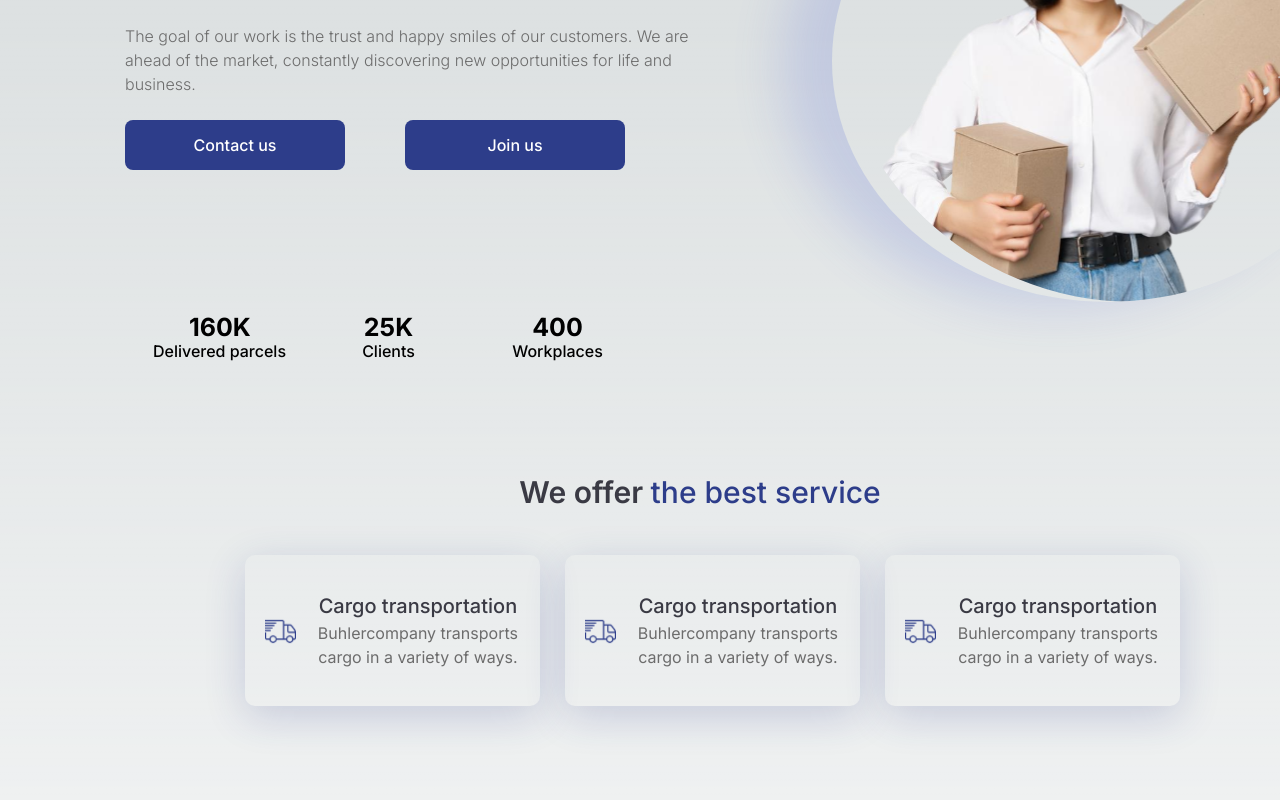
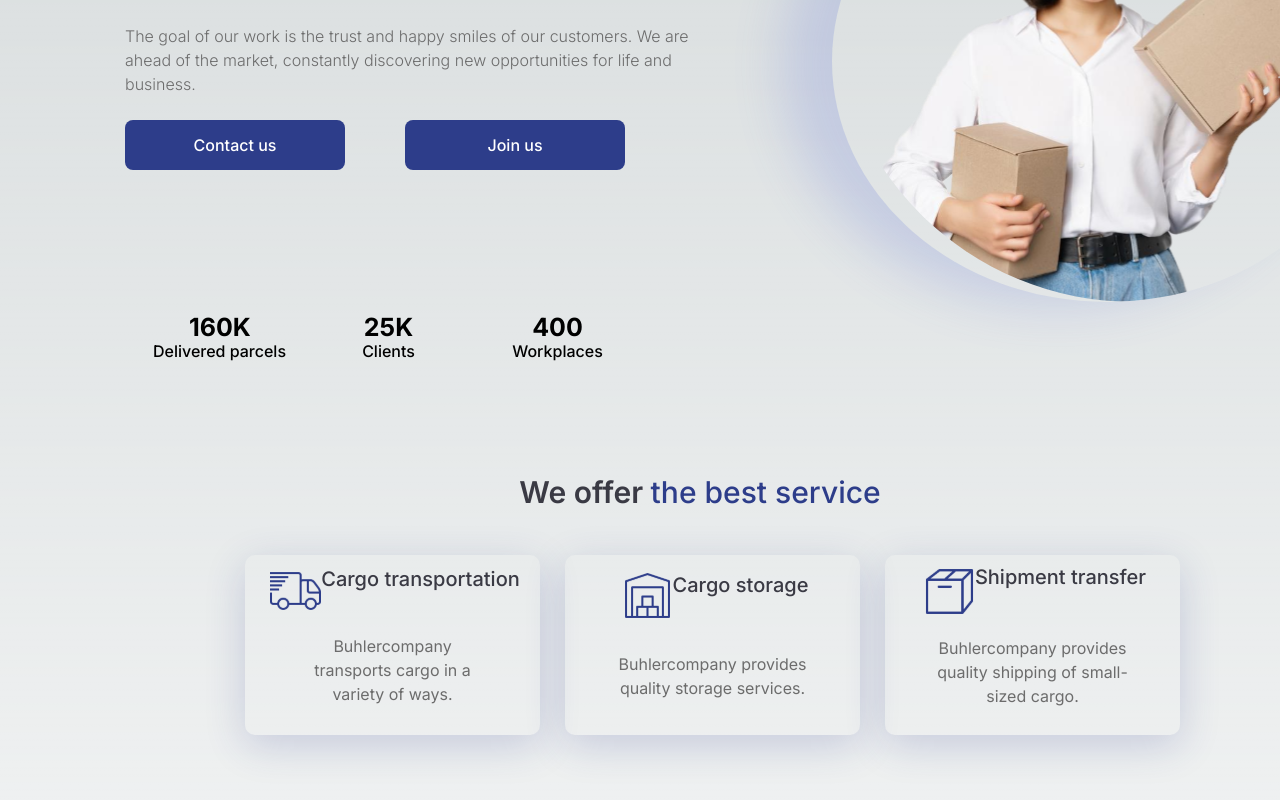
Before and after one commit to maximlitvinov/simple-next-app, a Next.js app: page / in a window 1280 px wide. Shown: the part 286-1086 px from the top of the page. Built offline with nearby package versions, Linux system fonts and the light colour scheme.

Commit message:
finished best service component, but not stylized it

```diff
--- a/app/src/components/best-service/BestService.tsx
+++ b/app/src/components/best-service/BestService.tsx
@@ -3,7 +3,29 @@ import React from "react";
 import style from "./BestService.module.css";
 import Card from "./Card";
 
+import delivery__icon from "../../../assets/icons/delivery.svg";
+import stock__icon from "../../../assets/icons/stock.svg";
+import package__icon from "../../../assets/icons/package.svg";
+
 function BestService() {
+  const cardObj: { title: string; text: string; img: unknown }[] = [
+    {
+      title: "Cargo transportation",
+      text: "Buhlercompany transports cargo in a variety of ways.",
+      img: delivery__icon,
+    },
+    {
+      title: "Cargo storage",
+      text: "Buhlercompany provides quality storage services.",
+      img: stock__icon,
+    },
+    {
+      title: "Shipment transfer",
+      text: "Buhlercompany provides quality shipping of small-sized cargo.",
+      img: package__icon,
+    },
+  ];
+
   return (
     <div className={style.container}>
       <div className={style.wrapper}>
@@ -11,9 +33,9 @@ function BestService() {
           We offer <span>the best service</span>
         </h3>
         <div className={style.card__container}>
-          <Card />
-          <Card />
-          <Card />
+          {cardObj.map((el) => (
+            <Card key={el.title} title={el.title} text={el.text} img={el.img} />
+          ))}
         </div>
       </div>
     </div>
--- a/app/src/components/best-service/Card.module.css
+++ b/app/src/components/best-service/Card.module.css
@@ -2,8 +2,10 @@
   margin-top: 40px;
   margin-left: 25px;
   width: 400px;
-  height: 151px;
+  height: 180px;
+  padding-bottom: 20px;
   display: flex;
+  flex-direction: column;
   justify-content: space-around;
   align-items: center;
   box-shadow: 0px 10px 40px 0px #2d3d8a33;
@@ -11,13 +13,17 @@
 }
 
 .card__img {
-  margin-left: 20px;
+  display: flex;
+  margin-left: 5px;
 }
 
 .card__text {
   font-size: 16px;
   color: #6c6c6c;
 }
+.card__text p{
+  width: 200px;
+}
 .card__title {
   color: #3a3a44;
   font-weight: 500;
--- a/app/src/components/best-service/Card.tsx
+++ b/app/src/components/best-service/Card.tsx
@@ -1,21 +1,24 @@
 import React from "react";
 import Image from "next/image";
 
-import delivery__icon from "../../../assets/icons/delivery.svg";
-import stock__icon from "../../../assets/icons/stock.svg";
-import package__icon from "../../../assets/icons/package.svg";
-
 import style from "./Card.module.css";
 
-function Card() {
+interface Card {
+  title: string;
+  text: string;
+  img: any;
+}
+
+function Card({ title, text, img }: Card) {
   return (
     <div className={style.card__content}>
       <div className={style.card__img}>
-        <Image src={delivery__icon} alt="delivery" />
+        <Image className={style.card__icon} src={img} alt={`icon${title}`} />
+        <h4 className={style.card__title}>{title}</h4>
       </div>
+
       <div className={style.card__text}>
-        <h4 className={style.card__title}>Cargo transportation</h4>
-        <p>Buhlercompany transports cargo in a variety of ways.</p>
+        <p>{text}</p>
       </div>
     </div>
   );
```
